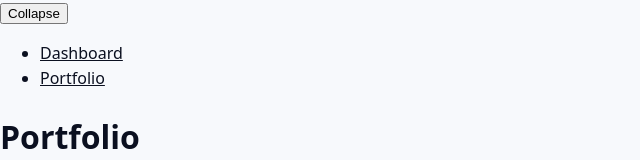
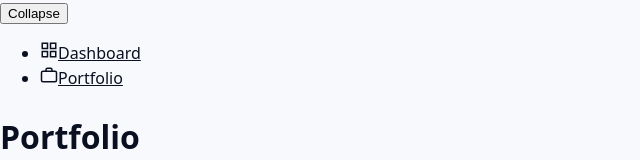
Before and after one commit to QuickLendX/quicklendx-frontend, a Next.js app: page /portfolio in a window 1280 px wide. Shown: the top 160 px of the page, without its empty margins (0-640 px from the left). Built offline with nearby package versions, Linux system fonts and the light colour scheme.

Commit message:
perf: convert the icon set to React.lazy (#120) (#199)

```diff
--- a/components/Sidebar.tsx
+++ b/components/Sidebar.tsx
@@ -1,11 +1,13 @@
 "use client";
 
+import { Suspense } from "react";
 import Link from "next/link";
 import { useSidebar } from "./SidebarProvider";
+import { DashboardIcon, PortfolioIcon } from "./icons";
 
 const NAV_LINKS = [
-  { href: "/dashboard", label: "Dashboard" },
-  { href: "/portfolio", label: "Portfolio" },
+  { href: "/dashboard", label: "Dashboard", Icon: DashboardIcon },
+  { href: "/portfolio", label: "Portfolio", Icon: PortfolioIcon },
 ];
 
 /** Primary app navigation with a collapse toggle. Collapse state lives in
@@ -21,9 +23,14 @@ export function Sidebar() {
       </button>
       {!collapsed ? (
         <ul>
-          {NAV_LINKS.map((link) => (
-            <li key={link.href}>
-              <Link href={link.href}>{link.label}</Link>
+          {NAV_LINKS.map(({ href, label, Icon }) => (
+            <li key={href}>
+              <Link href={href}>
+                <Suspense fallback={null}>
+                  <Icon />
+                </Suspense>
+                {label}
+              </Link>
             </li>
           ))}
         </ul>
--- /dev/null
+++ b/components/icons/DashboardIcon.tsx
@@ -0,0 +1,19 @@
+export default function DashboardIcon() {
+  return (
+    <svg
+      aria-hidden="true"
+      focusable="false"
+      width="18"
+      height="18"
+      viewBox="0 0 24 24"
+      fill="none"
+      stroke="currentColor"
+      strokeWidth="2"
+    >
+      <rect x="3" y="3" width="7" height="7" />
+      <rect x="14" y="3" width="7" height="7" />
+      <rect x="14" y="14" width="7" height="7" />
+      <rect x="3" y="14" width="7" height="7" />
+    </svg>
+  );
+}
--- /dev/null
+++ b/components/icons/PortfolioIcon.tsx
@@ -0,0 +1,17 @@
+export default function PortfolioIcon() {
+  return (
+    <svg
+      aria-hidden="true"
+      focusable="false"
+      width="18"
+      height="18"
+      viewBox="0 0 24 24"
+      fill="none"
+      stroke="currentColor"
+      strokeWidth="2"
+    >
+      <rect x="2" y="7" width="20" height="14" rx="2" />
+      <path d="M8 7V5a2 2 0 0 1 2-2h4a2 2 0 0 1 2 2v2" />
+    </svg>
+  );
+}
--- /dev/null
+++ b/components/icons/index.ts
@@ -0,0 +1,8 @@
+import { lazy } from "react";
+
+/** The app's icon set, each icon code-split into its own chunk via
+ * `React.lazy` instead of being bundled into whatever mounts first (the
+ * sidebar). This keeps the icon set free to grow without adding weight to
+ * every route's initial JS -- only the icons actually rendered ever load. */
+export const DashboardIcon = lazy(() => import("./DashboardIcon"));
+export const PortfolioIcon = lazy(() => import("./PortfolioIcon"));
```
Also changed, not shown: 1 other file (tests, documents, lock files or other folders).
